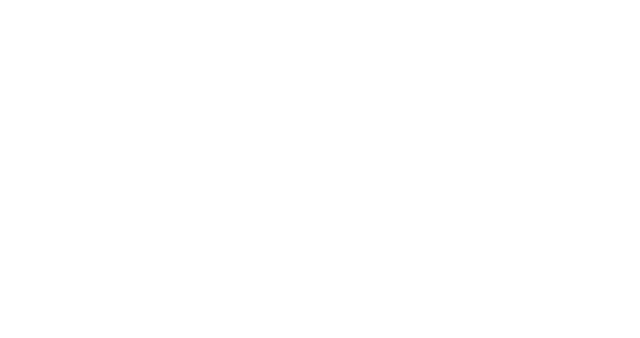
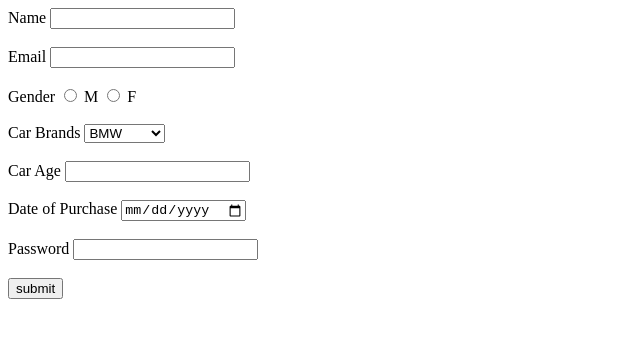
Before and after one commit to acciojob/car-insurance-form-Sameerpatle, a website: page main.html in a window 1280 px wide. Shown: the whole page, without its empty margins (0-640 px from the left). Drawn offline with Linux system fonts and the light colour scheme.

Commit message:
created a submission

```diff
--- a/main.html
+++ b/main.html
@@ -11,6 +11,52 @@
     <script type="text/javascript" src="./script.js">
 </script>
 
+
+
+	    <form method="post">
+        <label for="name">Name</label>
+		<input type="text" id="name" required>
+		<br><br>
+
+		<label for="email">Email</label>
+		<input type="email" id="email" required>
+		<br><br>
+
+		<label>Gender</label>
+		<input type="radio" name="gender"  required>
+		<label>M</label>
+		<input type="radio" name="gender" required>
+		<label>F</label>
+        <br><br>
+
+
+			<label for="cars">Car Brands</label>
+	        <select id="cars"  required>
+				<option>BMW</option>
+				<option>Audi</option>
+				<option>Mercedez</option>
+
+			</select>
+           <br><br>
+
+
+			<label for="carage">Car Age</label>
+			<input type="number"  id="carage" required>
+             <br><br>
+
+
+			<label for="dop">Date of Purchase</label>
+			<input type="date" id="dop"  required>
+			<br><br>
+
+			<label for="password">Password</label>
+			<input type="password" id="password" required>
+            <br><br>
+
+
+		<button type="submit">submit</button>
+
+	</form>
 </body>
 
 </html>
```
